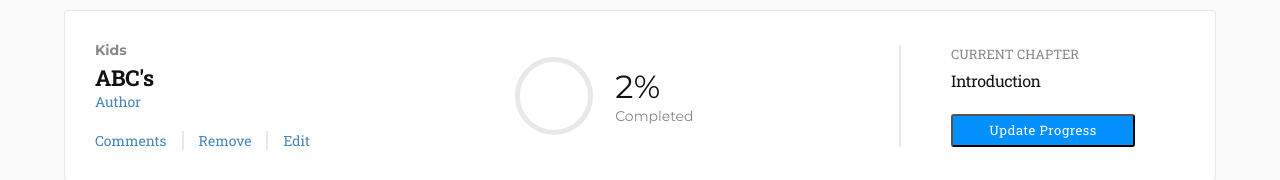
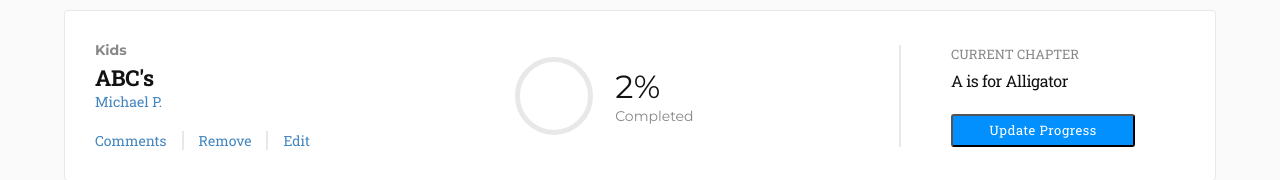
Before and after one commit to MPalhidai/mybooks, a React (Create React App) app: page / in a window 1280 px wide. Shown: the part 168-348 px from the top of the page. Built offline with nearby package versions, Linux system fonts and the light colour scheme.

Commit message:
books rendering author and current chapter

```diff
--- a/src/actions/constants.js
+++ b/src/actions/constants.js
@@ -13,6 +13,7 @@ export const initialState = {
       category: 'Kids',
       author: 'Michael P.',
       current_page: 30,
+      current_chapter: 'A is for Alligator',
       total_pages: 1234
     }
   ],
--- a/src/components/Book.js
+++ b/src/components/Book.js
@@ -9,7 +9,7 @@ export class Book extends React.Component {
         <div className = 'bookCardLeft'>
           <p className = 'bookCategory'>{ this.props.category }</p>
           <p className = 'bookTitle'>{ this.props.title }</p>
-          <p className = 'bookAuthor'>Author</p>
+          <p className = 'bookAuthor'>{ this.props.author }</p>
           <p className = 'bookLinks'>
             <Link to = { `/books/${ this.props.id }` } className = 'bookLink'>Comments</Link>
             <span className = 'bookLink' onClick = { () => this.props.removeBtn(this.props.id) }>
@@ -29,7 +29,7 @@ export class Book extends React.Component {
         </div>
         <div className = 'bookCardRight'>
           <p className = 'bookChapterHeader'>CURRENT CHAPTER</p>
-          <p className = 'bookChapter'>Introduction</p>
+          <p className = 'bookChapter'>{ this.props.current_chapter }</p>
           <button className = 'progressBtn' onClick = { () => this.props.progressBtn(this.props.id) }>
             Update Progress
           </button>
--- a/src/containers/BookList.js
+++ b/src/containers/BookList.js
@@ -33,8 +33,10 @@ class BookList extends React.Component {
             key = { idx }
             id = { book.id }
             title = { book.title }
+            author = { book.author }
             category = { book.category }
             current_page = { book.current_page }
+            current_chapter = { book.current_chapter }
             total_pages = { book.total_pages }
             removeBtn = { this.handleRemoveBook }
             progressBtn = { this.handleEditProgress }
```
